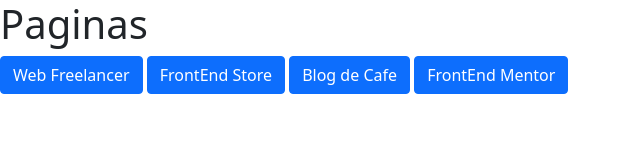
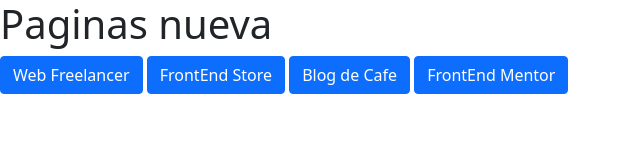
Before and after one commit to josetgenao26/josetgenao26.github.io, a plain HTML site: page index.html in a window 1280 px wide. Shown: the whole page, without its empty margins (0-640 px from the left). Drawn offline with nearby package versions, Linux system fonts and the light colour scheme.

Commit message:
Better index.html

```diff
--- a/index.html
+++ b/index.html
@@ -11,7 +11,7 @@
     <title>Hello, world!</title>
   </head>
   <body>
-    <h1>Paginas</h1>
+    <h1>Paginas nueva</h1>
 
     <a class="btn btn-primary btn-5" href="/web-freelancer">Web Freelancer</a>
     <a class="btn btn-primary btn-5" href="/frontend-store">FrontEnd Store</a>
```
